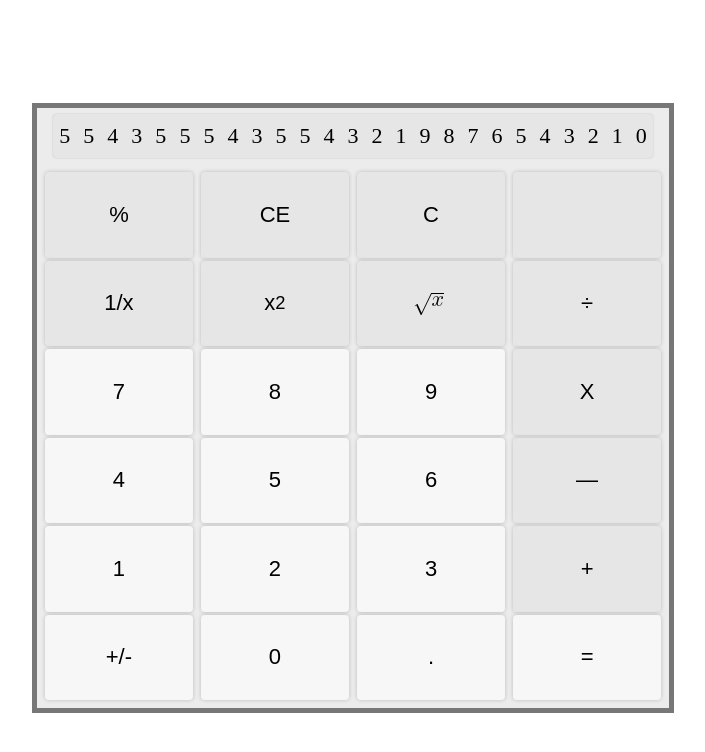
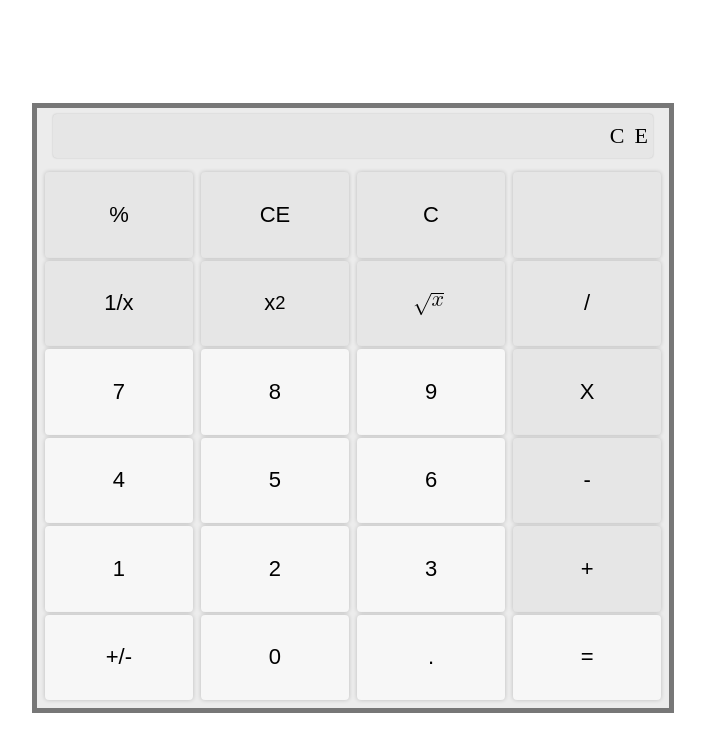
Before and after one commit to wsulliv8/calculator, a plain HTML site: page index.html in a window 1280 px wide. Both pictures are taken after a click on the button "CE". Shown: the whole page, without its empty margins (287-992 px from the left). Drawn offline with Linux system fonts and the light colour scheme.

Commit message:
Remove unnecessary acceptInput function and create update display function

```diff
--- a/index.html
+++ b/index.html
@@ -12,31 +12,31 @@
   <div class="calculator">
     <div class="display">
       <div class="innerDisplay">
-        <div class="output">0</div>
-        <div class="output">1</div>
-        <div class="output">2</div>
-        <div class="output">3</div>
-        <div class="output">4</div>
-        <div class="output">5</div>
-        <div class="output">6</div>
-        <div class="output">7</div>
-        <div class="output">8</div>
-        <div class="output">9</div>
-        <div class="output">1</div>
-        <div class="output">2</div>
-        <div class="output">3</div>
-        <div class="output">4</div>
-        <div class="output">5</div>
-        <div class="output">5</div>
-        <div class="output">3</div>
-        <div class="output">4</div>
-        <div class="output">5</div>
-        <div class="output">5</div>
-        <div class="output">5</div>
-        <div class="output">3</div>
-        <div class="output">4</div>
-        <div class="output">5</div>
-        <div class="output">5</div>
+        <div class="output"></div>
+        <div class="output"></div>
+        <div class="output"></div>
+        <div class="output"></div>
+        <div class="output"></div>
+        <div class="output"></div>
+        <div class="output"></div>
+        <div class="output"></div>
+        <div class="output"></div>
+        <div class="output"></div>
+        <div class="output"></div>
+        <div class="output"></div>
+        <div class="output"></div>
+        <div class="output"></div>
+        <div class="output"></div>
+        <div class="output"></div>
+        <div class="output"></div>
+        <div class="output"></div>
+        <div class="output"></div>
+        <div class="output"></div>
+        <div class="output"></div>
+        <div class="output"></div>
+        <div class="output"></div>
+        <div class="output"></div>
+        <div class="output"></div>
       </div>
     </div>
     <div class="buttons">
@@ -47,7 +47,7 @@
       <button class="button op" id="inverse">1/x</button>
       <button class="button op" id="square">x<sup>2</sup></button>
       <button class="button op" id="squareRoot"><math display="block"><msqrt><mi>x</mi></msqrt></math></button>
-      <button class="button op" id="divide">&#247;</button>
+      <button class="button op" id="divide">/</button>
       <button class="button" id="seven">7</button>
       <button class="button" id="eight">8</button>
       <button class="button" id="nine">9</button>
@@ -55,7 +55,7 @@
       <button class="button" id="four">4</button>
       <button class="button" id="five">5</button>
       <button class="button" id="six">6</button>
-      <button class="button op" id="subtract">&#8212;</button>
+      <button class="button op" id="subtract">-</button>
       <button class="button" id="one">1</button>
       <button class="button" id="two">2</button>
       <button class="button" id="three">3</button>
--- a/script.js
+++ b/script.js
@@ -1,4 +1,22 @@
 let log = console.log;
+let buttons = document.querySelector('.buttons');
+let display = document.querySelectorAll('.output');
+let buttonHash = createHash(buttons);
+let input = '';
+
+buttons.addEventListener('click', (event) => {
+  let button = event.target.innerText;
+  input = changeInput(button, input);
+  displayInput(input);
+  return;
+});
+document.addEventListener('keydown', (event) => {
+  let button = event.key;
+  input = changeInput(button, input);
+  log(input);
+  displayInput(input);
+  return;
+});
 
 function Calculator() {
   this.methods = {
@@ -20,36 +38,31 @@ function Calculator() {
   };
 }
 
-function acceptInput() {
-  let input = '';
-  let buttons = document.querySelector('.buttons');
-
-  buttons.addEventListener('click', (event) => {
-    let button = event.target.innerText;
-    input = changeInput(button, input);
-    log(input);
-  });
-  //need to check if button is allowed via a dictionary
-  document.addEventListener('keydown', (event) => {
-    let button = event.key;
-    input = changeInput(button, input);
-    log(input);
-  });
-  if (typeof input === 'number') {
-    log(input);
-    return input;}
-}
-
 function changeInput(button, input){
   switch (button) {
     case 'Enter':
     case '=':
       let calculator = new Calculator();
-      return calculator.calculate(input);
-      break;
+      return calculator.calculate(input).toString();
     default:
-      return input += button;
+      input = (button in buttonHash) ? input+=button : input;
+      return input;
   }
 }
 
-acceptInput();
+function createHash(element) {
+  let nodeList = element.children;
+  let hash = {}
+  for (const node of nodeList) {
+    hash[node.innerText] = true;
+  }
+  return hash;
+}
+
+function displayInput(input) {
+  display.forEach((cell) => cell.innerText = '');
+
+  for (let i=(input.length-1), j=0; i>=0; i--, j++) {
+    display[i].innerText = input[j];
+  }
+}
```
